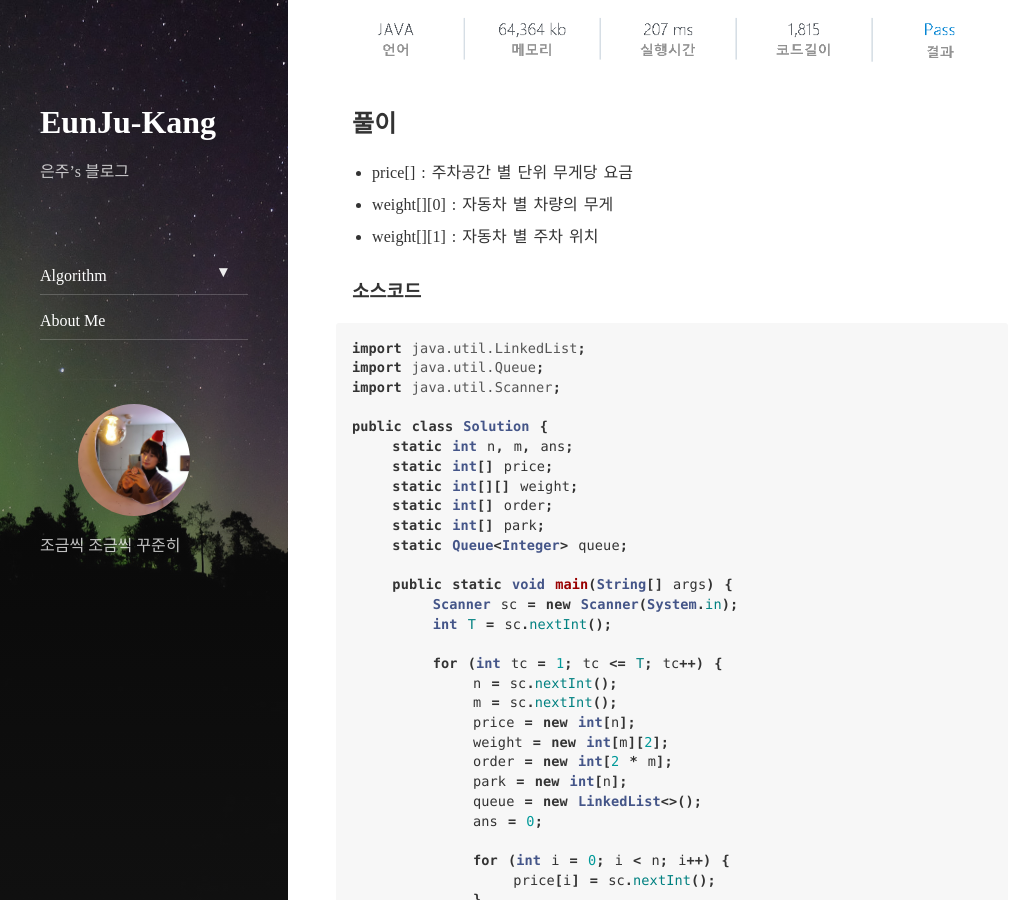
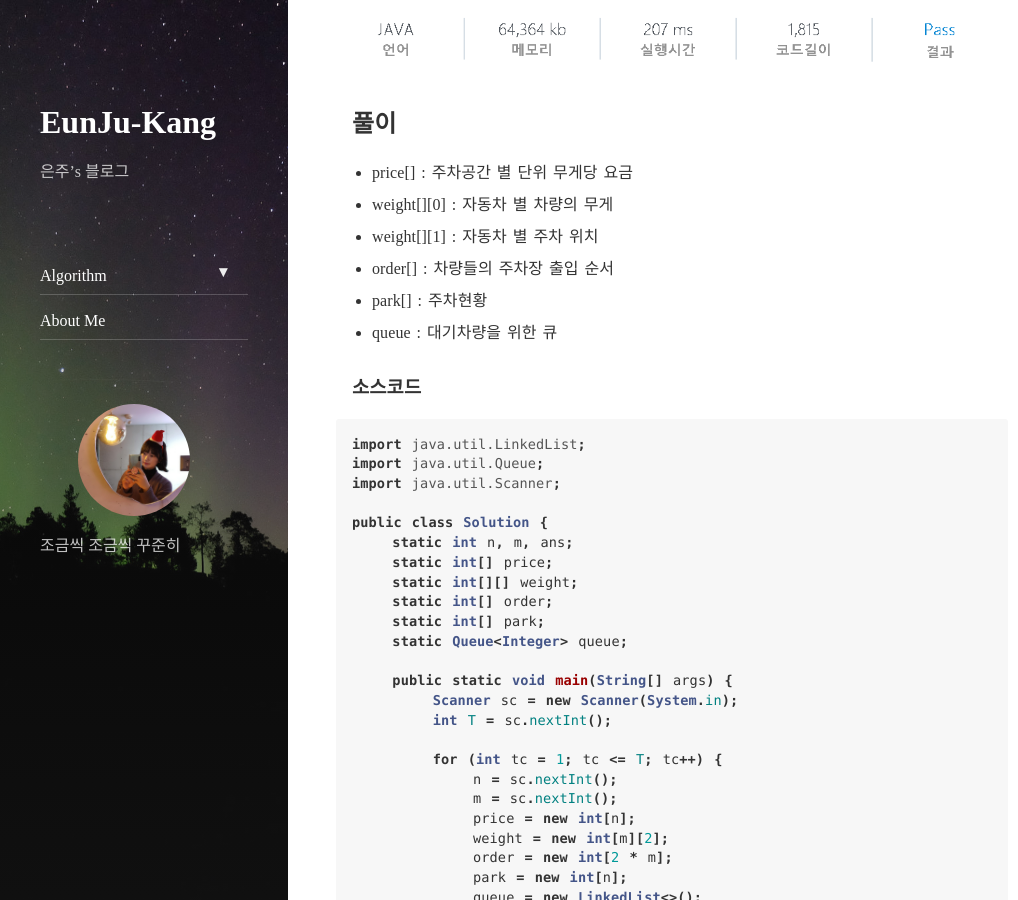
Before and after one commit to EunJu-Kang/EunJu-Kang.github.io, a Jekyll site: the page built from _posts/2020-01-30-algo-9280-진용이네_주차타워.md, in a window 1280 px wide and 900 px high, scrolled down 326 px. Shown: the whole window, without its empty margins (0-1018 px from the left). Built offline with Jekyll 4.4.1, drawn with Linux system fonts in a browser that asks for light colours; nearby versions of some CDN libraries.

Commit message:
Update 2020-01-30-algo-9280-진용이네_주차타워.md

```diff
--- a/_posts/2020-01-30-algo-9280-진용이네_주차타워.md
+++ b/_posts/2020-01-30-algo-9280-진용이네_주차타워.md
@@ -14,6 +14,9 @@ tags: BOJ
 - price[] : 주차공간 별 단위 무게당 요금
 - weight[][0] : 자동차 별 차량의 무게
 - weight[][1] : 자동차 별 주차 위치
+- order[] : 차량들의 주차장 출입 순서
+- park[] : 주차현황
+- queue : 대기차량을 위한 큐
 
 ### 소스코드
 
```
